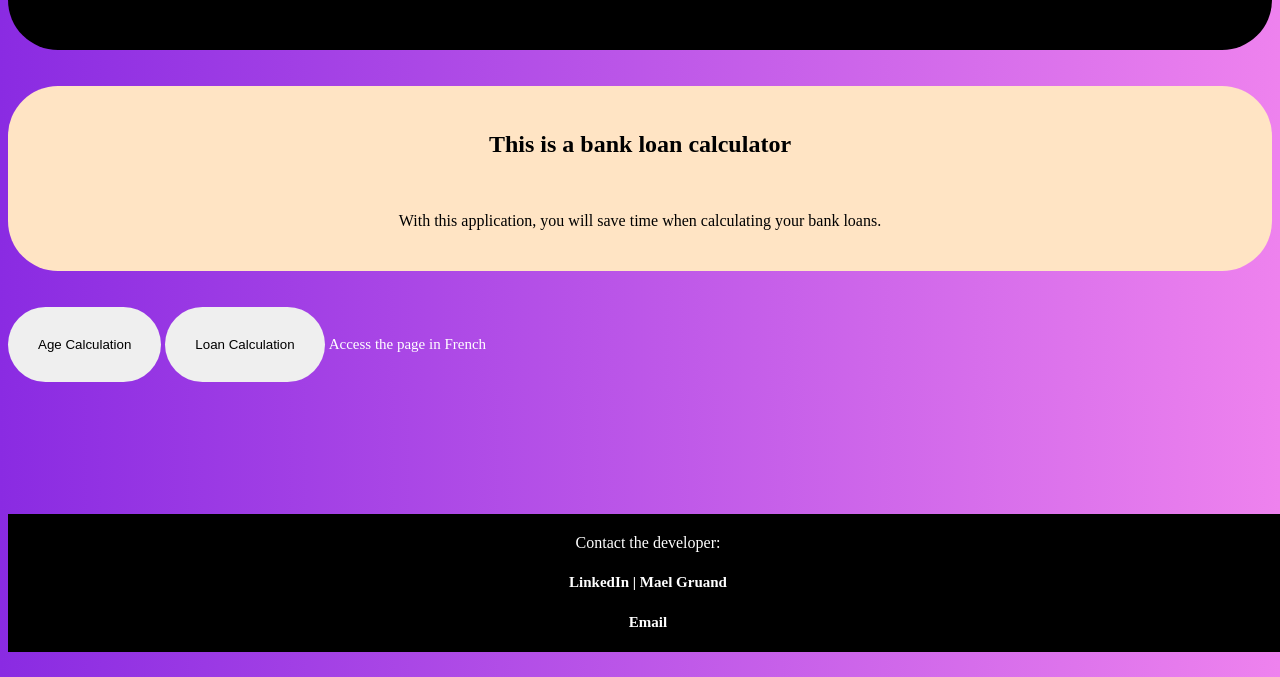
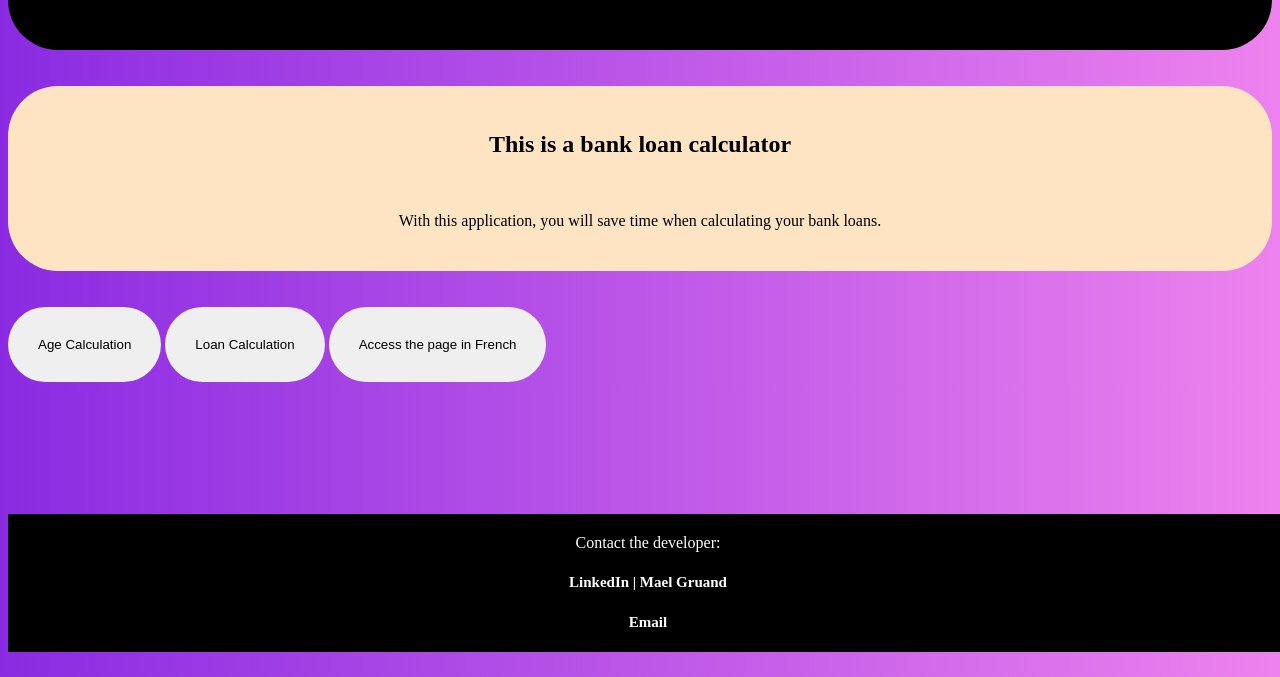
Before and after one commit to maelgruand1/CalculateurPret, a plain HTML site: page enLoan/index.html in a window 1280 px wide. Shown: the part 123-800 px from the top of the page. Drawn offline with Linux system fonts and the light colour scheme.

Commit message:
ajout lien complet

```diff
--- a/enLoan/index.html
+++ b/enLoan/index.html
@@ -20,7 +20,7 @@
     <br><br>
     <a href="calculAge.html"><button class="btn">Age Calculation</button></a>
     <a href="calculPret.html"><button class="btn">Loan Calculation</button></a>
-    <a href="./index.html">Access the page in French</a>
+    <a href="https://maelgruand1.github.io/CalculateurPret/index.html"><button class="btn">Access the page in French</button></a>
 </body>
 <footer class="foot">
     <h2 class="contact"></h2>
```
Also changed, not shown: index.html (+1 -1 lines).
